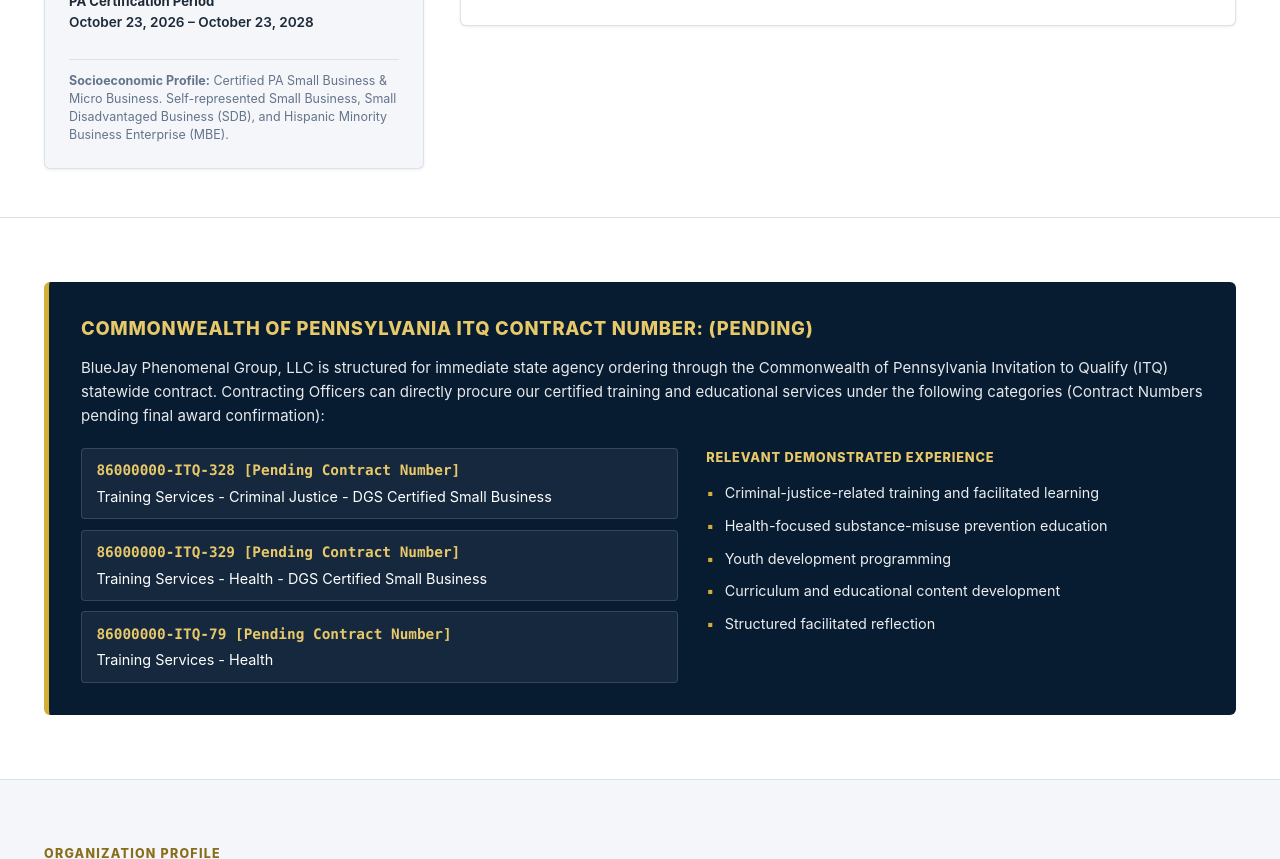
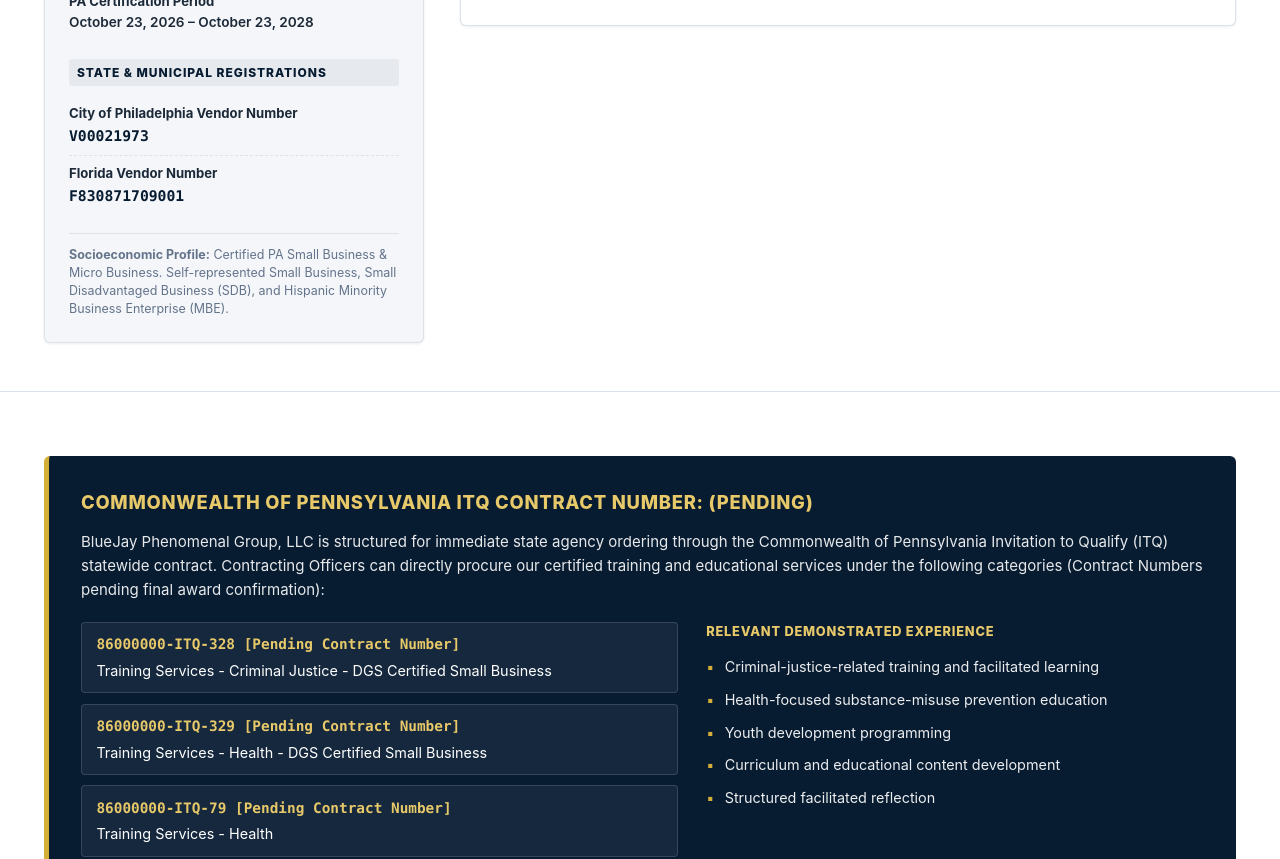
Before and after one commit to Adesarden7/Adesarden7.github.io, a plain HTML site: page index.html in a window 1280 px wide. Shown: the part 1307-2166 px from the top of the page. Drawn offline with Linux system fonts and the light colour scheme.

Commit message:
Add vendor registration information to index.html
Added state and municipal registration details for vendors.

```diff
--- a/index.html
+++ b/index.html
@@ -1623,6 +1623,18 @@
               <div class="reg-item">
                 <span class="reg-label">PA Certification Period</span>
                 <span class="reg-period">October 23, 2026 – October 23, 2028</span>
+              </div>
+            </div>
+
+            <div class="reg-group">
+              <div class="reg-group-title">State &amp; Municipal Registrations</div>
+              <div class="reg-item">
+                <span class="reg-label">City of Philadelphia Vendor Number</span>
+                <span class="reg-code">V00021973</span>
+              </div>
+              <div class="reg-item">
+                <span class="reg-label">Florida Vendor Number</span>
+                <span class="reg-code">F830871709001</span>
               </div>
             </div>
 
```
